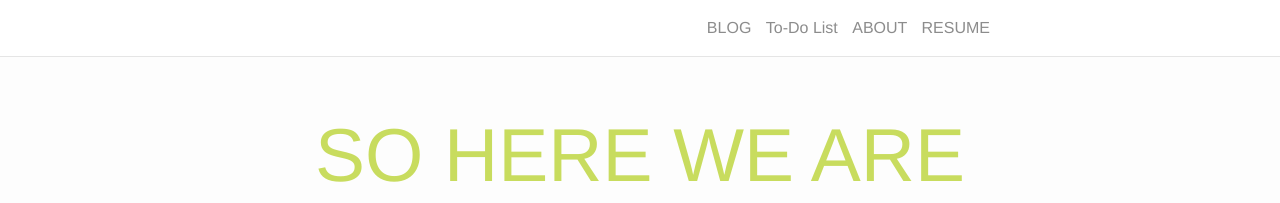
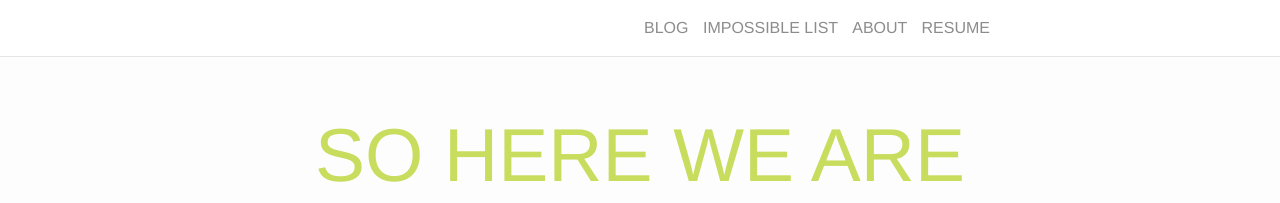
Before and after one commit to chwong1996/myhome, a Jekyll site: the page built from index.html, in a window 1280 px wide. Shown: the top 203 px of the page. Built offline with Jekyll 4.4.1, drawn with Linux system fonts in a browser that asks for light colours; nearby versions of some CDN libraries; the list of posts is cut into pages by our own code.

Commit message:
Update header.html

```diff
--- a/_includes/header.html
+++ b/_includes/header.html
@@ -7,7 +7,7 @@
       <div class="trigger">
         <!-- {{ site.title }} instead of blog -->
         <a class="page-link" href="{{ site.baseurl }}/">BLOG</a>
-        <a class="page-link" href="https://chwong1996.github.io/personal/todolist.html">To-Do List</a>
+        <a class="page-link" href="https://chwong1996.github.io/personal/todolist.html">IMPOSSIBLE LIST</a>
         {% for page in site.pages %}
           {% if page.title %}
           <a class="page-link" href="{{ page.url | prepend: site.baseurl }}">{{ page.title }}</a>
```
